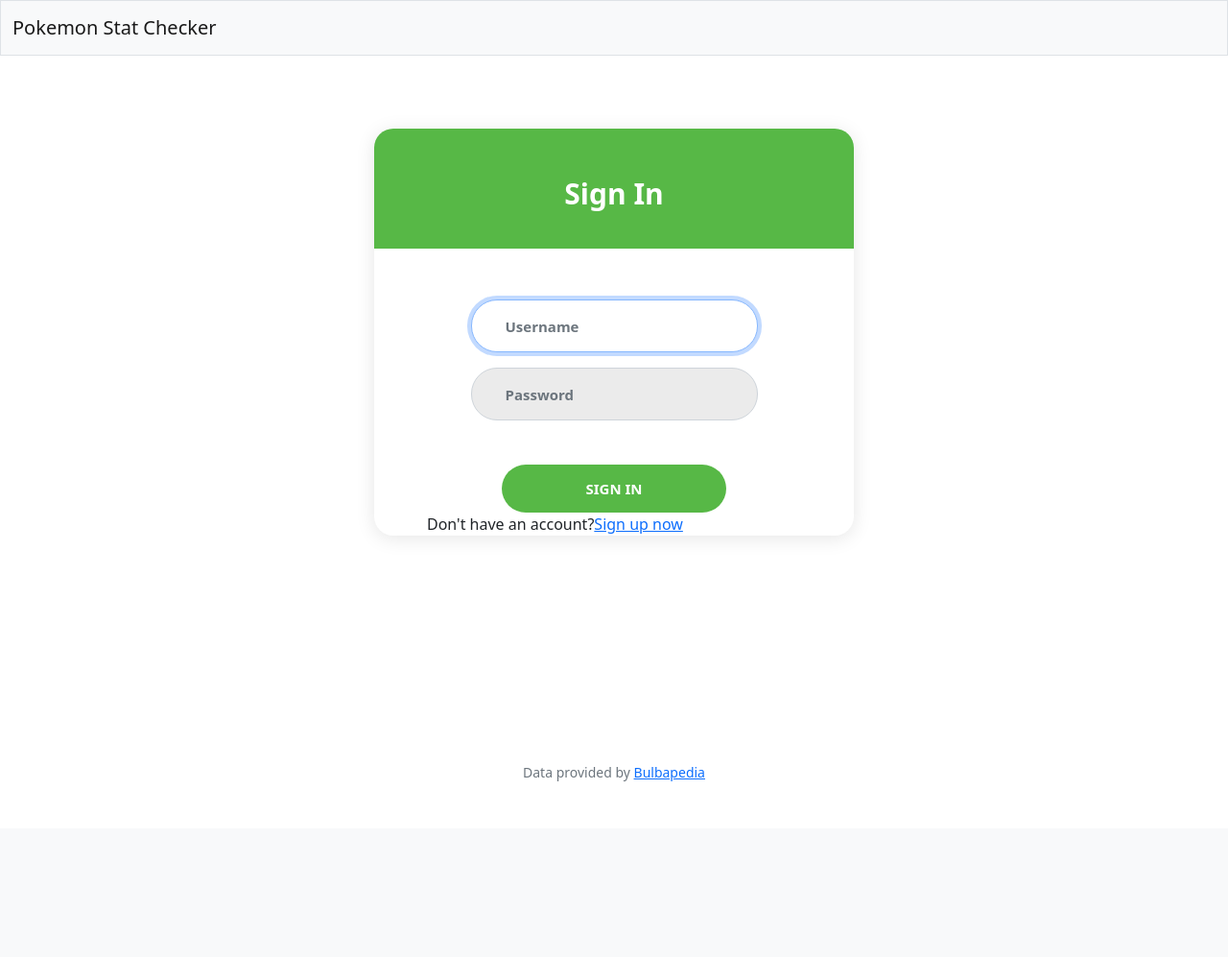
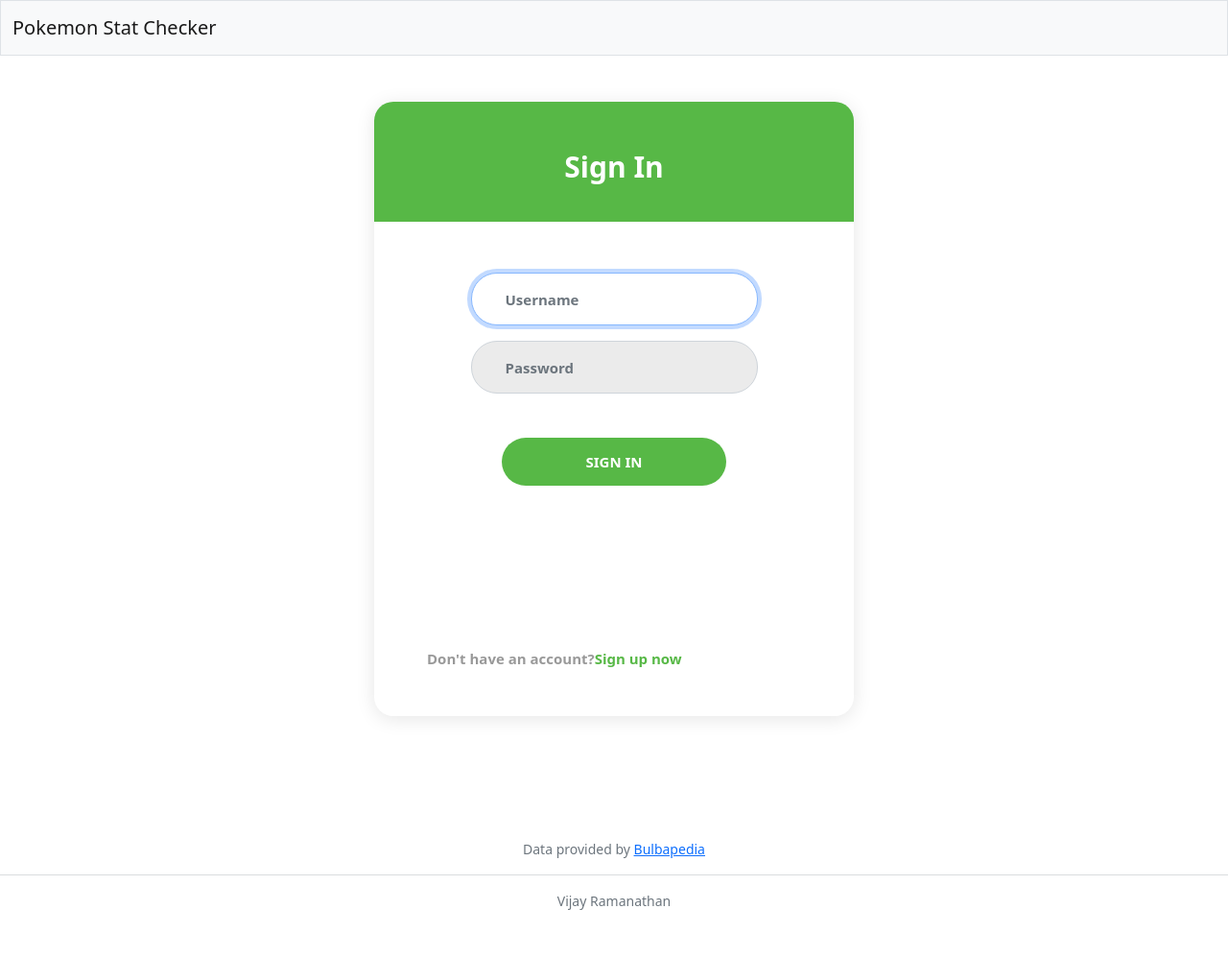
Before and after one commit to Shadowmachete/CS50, a Flask app: page /login in a window 1280 px wide. Shown: the whole page at 96% size. Before the commit the page ends 814 px from the top, so only its background shows below. Run offline with Flask 3, Linux system fonts and the light colour scheme.

Commit message:
Wed, Oct 18, 2023, 8:34 PM +08:00

```diff
--- a/project/static/login.css
+++ b/project/static/login.css
@@ -9,7 +9,7 @@
     padding: 15px;
     position: relative;
     background-color: #FFFFFF;
-    margin-top: -10em;
+    margin-top: -5em;
 }
 .wrap-login
 {
@@ -108,5 +108,26 @@
     display: flex;
     flex-direction: column:
     align-items: center;
-
+    padding-bottom: 40px;
+    padding-top: 170px;
 }
+.txt1
+{
+    font-size: 15px;
+    color: #999999;
+    font-weight: bold;
+    line-height: 1.4;
+    padding-bottom: 9px;
+}
+.txt3
+{
+    font-size: 15px;
+    color: #57b846;
+    line-height: 1.4;
+    font-weight: bold;
+    text-decoration: none;
+}
+.txt3:hover
+{
+    color: #57b846;
+}
--- a/project/templates/layout.html
+++ b/project/templates/layout.html
@@ -54,6 +54,8 @@
 
         <footer class="mb-5 small text-center text-muted">
             Data provided by <a href="https://bulbapedia.bulbagarden.net/wiki/Main_Page">Bulbapedia</a>
+            <hr>
+            Vijay Ramanathan
         </footer>
     </body>
 </html>
--- a/project/templates/login.html
+++ b/project/templates/login.html
@@ -27,7 +27,7 @@
                     </button>
                 </div>
                 <div class="sign-up">
-                    <span class="txt1 p-b-9">
+                    <span class="txt1">
                         Don't have an account?
                     </span>
                     <a href="/register" class="txt3">
```
